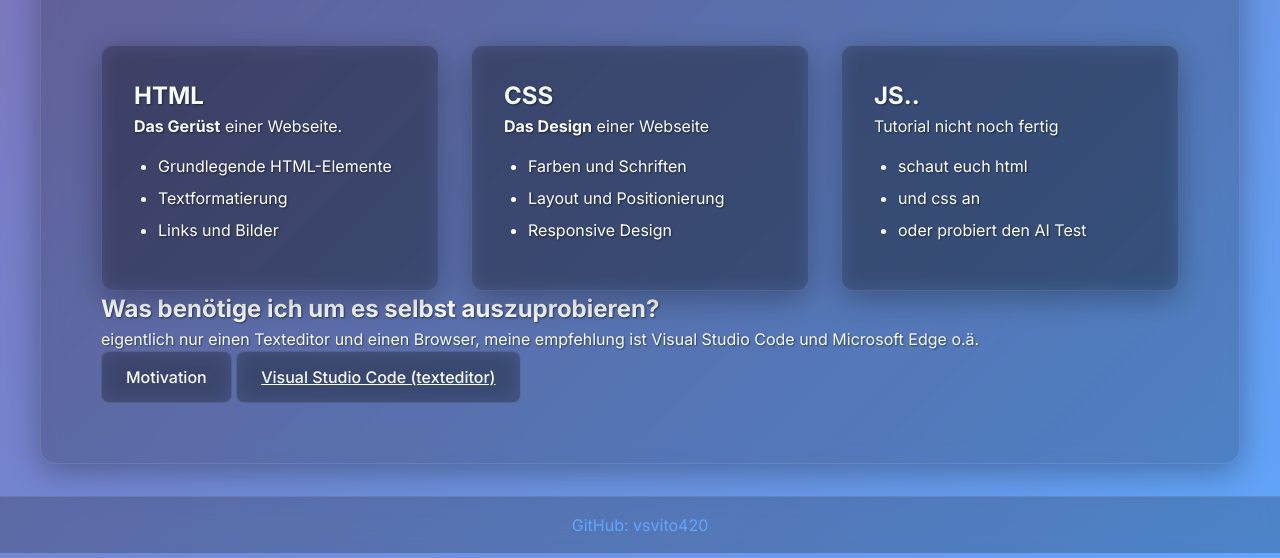
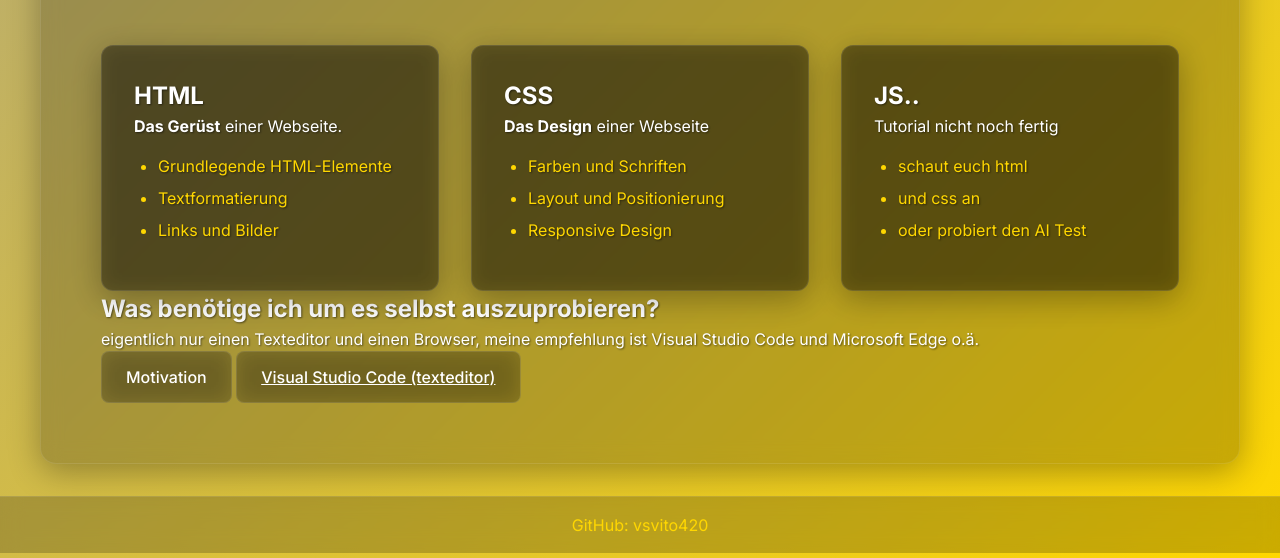
Before and after one commit to vsvito420/html-tutorial, a website: page project/index.html in a window 1280 px wide. Both pictures are taken after a click on the button "Theme wechseln". Shown: the part 242-800 px from the top of the page. Drawn offline with Linux system fonts and the light colour scheme.

Commit message:
codeblock white fix Aktualisiere CSS-Variablen für das dunkle Thema und verbessere die Hintergrundfarben für verschiedene Komponenten

```diff
--- a/project/styles.css
+++ b/project/styles.css
@@ -32,16 +32,16 @@
 
 /* Dark Theme */
 [data-theme="dark"] {
-  --bg-primary: rgba(95, 79, 165, 0.8);
-  --bg-secondary: rgba(19, 14, 37, 0.7);
-  --text-primary: #f7fafc;
-  --text-secondary: #ffffff;
-  --border-color: rgba(28, 197, 42, 0.3);
-  --accent-color: #60a5fa;
-  --accent-hover: #3b82f6;
+  --bg-primary: rgba(165, 150, 79, 0.8);
+  --bg-secondary: rgba(37, 32, 14, 0.7);
+  --text-primary: #ffffff;
+  --text-secondary: #ffd700;
+  --border-color: rgba(197, 168, 28, 0.3);
+  --accent-color: #ffd700;
+  --accent-hover: #ffb700;
   --shadow-color: rgba(0,0,0,0.25);
-  --code-bg: #0d1016;
-  --code-text: #f9fafb;
+  --code-bg: #16130d;
+  --code-text: #fbfaf9;
   /* Glassmorphism Dark */
   --glass-bg: rgba(0, 0, 0, 0.2);
   --glass-border: rgba(255, 255, 255, 0.1);
@@ -59,8 +59,10 @@
 [data-theme="dark"] .feature-card,
 [data-theme="dark"] .task-card,
 [data-theme="dark"] .quiz-container,
-[data-theme="dark"] .roadmap-container {
-  background: var(--glass-bg);
+[data-theme="dark"] .roadmap-container,
+[data-theme="dark"] .code-section,
+[data-theme="dark"] .preview-section {
+  background: rgba(0, 0, 0, 0.4);
   border-color: var(--glass-border);
 }
 
@@ -86,7 +88,7 @@
 
 [data-theme="dark"] .preview-box {
   border-color: var(--glass-border);
-  background: var(--glass-bg);
+  background: rgba(0, 0, 0, 0.2);
 }
 
 [data-theme="dark"] .nav-button {
```
